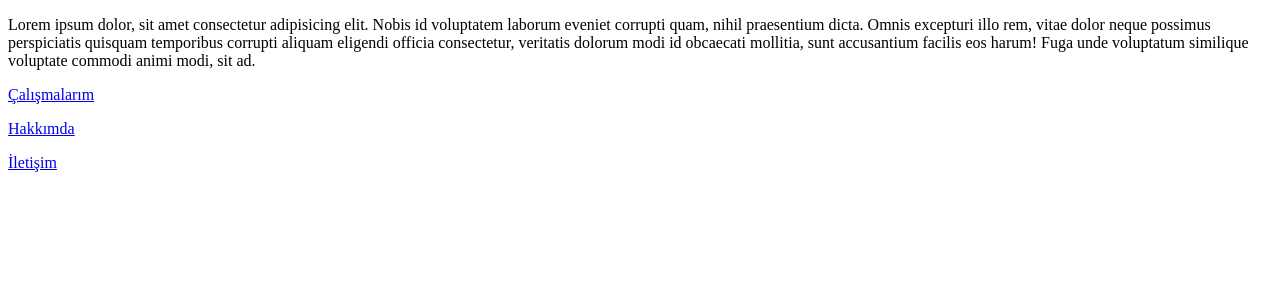
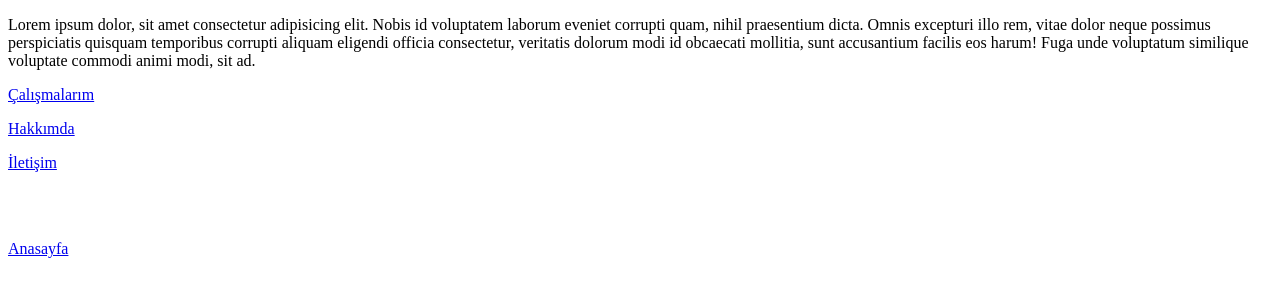
Before and after one commit to omer-kuluc/omer-kuluc.github.io, a plain HTML site: page calismalarim.html in a window 1280 px wide. Drawn offline with Linux system fonts and the light colour scheme.

Commit message:
Add files via upload

```diff
--- a/calismalarim.html
+++ b/calismalarim.html
@@ -18,5 +18,8 @@
     <p><a href="calismalarim.html">Çalışmalarım</a></p>
     <p><a href="hakkimda.html">Hakkımda</a></p>
     <p><a href="iletisim.html">İletişim</a></p>
+    <br />
+    <br />
+    <p><a href="index.html">Anasayfa</a></p>
   </body>
 </html>
```
Also changed, not shown: hakkimda.html (+3 -0 lines), iletisim.html (+3 -0 lines).
